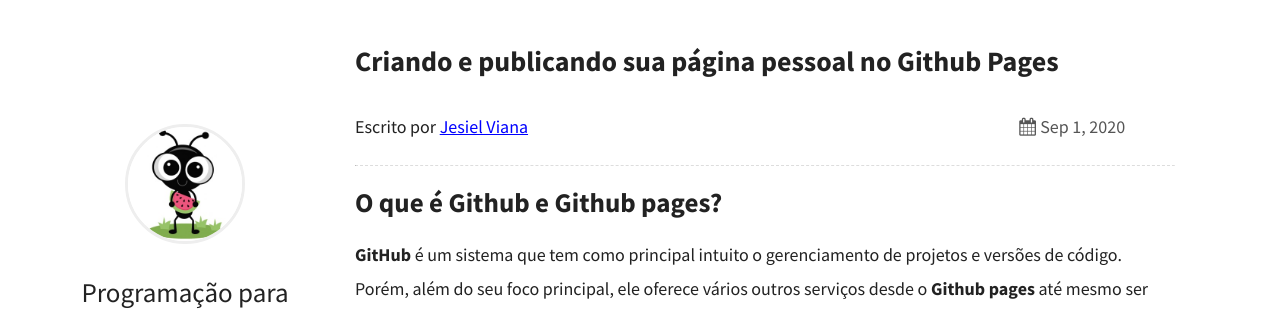
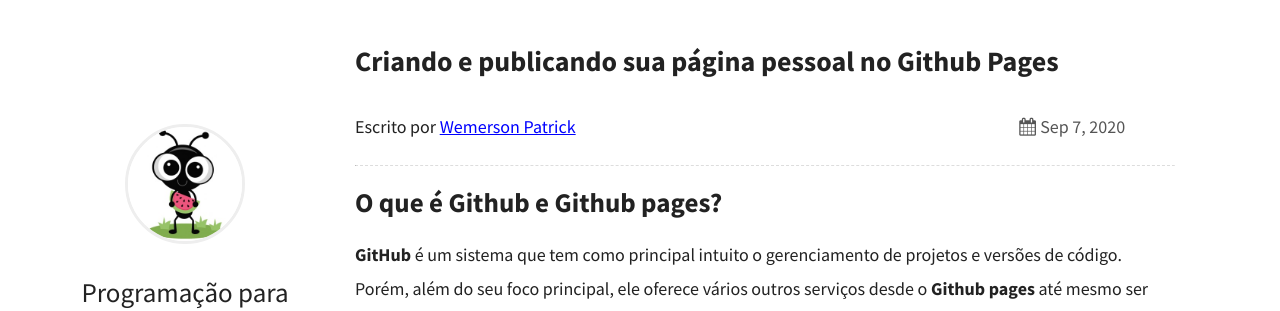
Before and after one commit to jesielviana/web-dev, a Jekyll site: the page built from tutoriais/github-pages.md, in a window 1280 px wide and 900 px high. Shown: the top 311 px of the window. Built offline with Jekyll 4.4.1, drawn with Linux system fonts in a browser that asks for light colours.

Commit message:
Refatoring all structure from pictures

```diff
--- a/tutoriais/github-pages.md
+++ b/tutoriais/github-pages.md
@@ -1,12 +1,11 @@
 ---
 layout: post
 title: Criando e publicando sua página pessoal no Github Pages
-date: 01/09/2020
-autor: Jesiel Viana
-autorlink: https://twitter.com/jesielviana
+date: 07/09/2020
+autor: Wemerson Patrick
+autorlink: https://wemersonpd.github.io
 ---
 
-<!-- Descrever tutorial...[link](#) -->
 ## O que é Github e Github pages?
 
 **GitHub** é um sistema que tem como principal intuito o gerenciamento de projetos e versões de código. Porém, além do seu foco principal, ele oferece vários outros serviços desde o **Github pages** até mesmo ser uma rede social de desenvolvedores.
@@ -17,7 +16,8 @@
 
 De forma rápida e prática, acesse [github.com](https://github.com/) e clique em **Sign up (inscrever-se)**, como mostra a Imagemm 1.1.
 
-![Clicando em Sign up](../assets/img/github-pages/github-signup.png)
+<img alt="Clicando em Sign up (inscrever-se)" src="../assets/img/github-pages/github-signup.png" style="display: block">
+
 Imagem 1.1 - Clicando em Sign up (inscrever-se).
 
 Depois basta preencher todos os campos e efetuar **Sign in (login)**, então estamos prontos para continuar.
@@ -26,77 +26,92 @@
 
 Após estar logado no Github, vamos criar o nosso repositório clicando em **new**, como na Imagem 2.1.
 
-![Criando um novo repositório](../assets/img/github-pages/github-create-repository.png)
+<img style="display: block" alt="Criando um novo repositório" src="../assets/img/github-pages/github-create-repository.png">
+
 Imagem 2.1 - Criando um novo repositório
 
 Em seguida irá aparecer uma tela como na Imagem 2.2.
 
-![Estrutura para criação de um repositório](../assets/img/github-pages/github-create-repository-initial-config.png)
+<img style="display: block" alt="Estrutura para criação de um repositório" src="../assets/img/github-pages/github-create-repository-initial-config.png">
+
 Imagem 2.2 - Estrutura para criação de um repositório
 
 Em **Repository name (Nome do repositório)** devemos especificar um nome para nosso site como mostra a Imagemm 2.3, porém para que seja possível )ativar) o github pages, é necessário que o repositório seja nomeado com **user-name.github.io**, onde devemos substituir **user-name** por o seu nome de usuário. Caso não lembre seu nome de usuário, ele é o valor contído no campo **Owner** como mostra a Imagem 2.3.
 
-![Nome do repositório](../assets/img/github-pages/github-create-repository-name.png)
+<img style="display: block" alt="Nome do repositório" src="../assets/img/github-pages/github-create-repository-name.png">
+
 Imagem 2.3 - Nome do repositório
 
 No github os repositórios podem ser públicos ou privados. A principal diferença entre os dois tipos são a sua vizualização, onde o público qualquer pessoa pode o vizualizar, já o privado só é possível por pessoas com sua autorização. No caso do Github pages, é preciso que seu repositório seja público, por isso vamos marcar a opção **Public (Público)** como na figura 2.4.
 
-![Selecionando Public](../assets/img/github-pages/github-create-repository-public.png)
+<img style="display: block" alt="Selecionando Public" src="../assets/img/github-pages/github-create-repository-public.png">
+
 Imagem 2.4 - Selecionando Public (Público)
 
 Após isso, clique em **create repository (Criar repositório)** para que o seu repositório seja criado. Em seguida irá aparecer uma tela como a Imagem 2.5.
 
-![Configurações inicias do projeto](../assets/img/github-pages/github-repository-view.png)
+<img style="display: block" alt="Configurações inicias do projeto" src="../assets/img/github-pages/github-repository-view.png">
+
 Imagem 2.5 - Configurações inicias do projeto
 
 Vamos **copiar o link do repositório**, para que seja possível **clonar** o mesmo.
 
-![Copiando o link do repositório](../assets/img/github-pages/github-repository-link.png)
+<img style="display: block" alt="Copiando o link do repositório" src="../assets/img/github-pages/github-repository-link.png">
+
 Imagem 2.6 - Copiando o link do repositório
 
 ## 3 - Criando a estrutura básica do seu site pessoal
 
 Abra o seu terminal e acesse a pasta no qual você quer salvar seu repositório. Para acessar uma pasta já existente no computador, basta digitar `cd pasta`, onde devemos substituir `pasta` por a pasta que queremos entrar, até chegar na desejada, como na Imagem 2.7.
 
-![Entrando na pasta dev web](../assets/img/github-pages/open-folder-for-clone-to-repository.png)
+<img style="display: block" alt="Entrando na pasta dev web" src="../assets/img/github-pages/open-folder-for-clone-to-repository.png">
+
 Imagem 3.1 - Entrando em uma pasta existente para clonar o repositório para a mesma
 
 Caso esteja tentando acessar uma pasta e não esteja conseguindo, basta utilizar o comando `dir` no windows (Imagem 3.3.1) ou `ls` no linux (Imagem 3.3.2), para que seja possível vizualizar as pastas que podem ser acessadas com o `cd pasta`.
 
 Agora vamos **clonar** nosso repositório para que seja possível baixá-lo e editá-lo em qualquer lugar. Para clonar o repositório é preciso ter o Git instalado na sua máquina, caso não tenha basta acessar [git.com](https://git-scm.com/downloads), faça o download e o instale. Com o git na sua máquina e com o terminal que abrimos no passo anterior, digite ``git clone link-do-repositório`` (Imagem 3.2), onde deve-se subistituir ``link-do-repositorio`` por o link do seu repositório (Imagem 2.6), por fim teremos baixado no nosso computador a pasta raiz do projeto.
 
-![Clonando o repositório](../assets/img/github-pages/clone-repository.png)
+<img style="display: block" alt="Clonando o repositório" src="../assets/img/github-pages/clone-repository.png">
+
 Imagem 3.2 - Clonando o repositório
 
 Após ter clonado, é possível vizualizar o repositório do projeto acessando a pasta que você escolheu ou apenas utilizando o comando `dir` no windows (Imagem 3.3.1) e `ls` no linux (Imagem 3.3.2).
 
-![Vizualização do repositório no windows](../assets/img/github-pages/view-repository-in-windows.png)
+<img style="display: block" alt="Vizualização do repositório no windows" src="../assets/img/github-pages/view-repository-in-windows.png">
+
 Imagem 3.3.1 - Vizualizando o repositório via terminal no windows
 
-![Vizualização do repositório no linux](../assets/img/github-pages/view-repository-in-linux.png)
+<img style="display: block" alt="Vizualização do repositório no linux" src="../assets/img/github-pages/view-repository-in-linux.png">
+
 Imagem 3.3.2 - Vizualizando o repositório via terminal no linux
 
 Agora que sabemos o nome do repositório na sua máquina, vamos acessá-lo pelo terminal com o comando `cd nome-do-repositório` (Imagem 3.4), onde `nome-do-repositório`deve ser substituído por o nome do repositório que encontramos no passo anterior, como mostra a Imagem 3.3.1 ou 3.3.2, dependendo do seu sistema operacional.
 
-![Entrando no repositório](../assets/img/github-pages/open-repository-in-terminal.png)
+<img style="display: block" alt="Entrando no repositório" src="../assets/img/github-pages/open-repository-in-terminal.png">
+
 Imagem 3.4 - Entrando no repositório via terminal
 
 Por fim, vamos abrir o repositório no Visual Studio Code (VsCode) que é um editor de código-fonte desenvolvido pela Microsoft para Windows, Linux e macOS. Caso não tenha ele no seu computador, acesse [vscode.com](https://code.visualstudio.com/Download) para baixá-lo e instalá-lo. Após isso, digite no terminal `code .` para abrir o repositório no VsCode (Imagem 3.5).
 
-![Abrindo o repositório no VsCode](../assets/img/github-pages/open-repository-in-vscode.png)
+<img style="display: block" alt="Abrindo o repositório no VsCode" src="../assets/img/github-pages/open-repository-in-vscode.png">
+
 Imagem 3.5 - Abrindo o repositório no VsCode
 
 Então será aberto uma aba como da Imagem 3.6, onde mostra o vscode com nosso repositório aberto nele.
 
-![Vizualizando repositório no VsCode](../assets/img/github-pages/view-repository-open-in-vscode.png)
+<img style="display: block" alt="Vizualizando repositório no VsCode" src="../assets/img/github-pages/view-repository-open-in-vscode.png">
+
 Imagem 3.6 - Vizualizando o repositório aberto no VsCode
 
 Agora vamos criar o arquivo base para nosso site. Clique como o botão direito **no repositório**, então selecione **new file** (Imagem 3.7), então informe o nome do arquivo, que obrigatóriamente para este exemplo, deve-se chama **index.html** como na Imagem 3.8.
 
-![New file (Novo arquivo)](../assets/img/github-pages/create-new-file.png)
+<img style="display: block" alt="New file (Novo arquivo)" src="../assets/img/github-pages/create-new-file.png">
+
 Imagem 3.7 - Clicando em criar um new file (novo arquivo)
 
-![Nome do arquivo](../assets/img/github-pages/name-new-file.png)
+<img style="display: block" alt="Nome do arquivo" src="../assets/img/github-pages/name-new-file.png">
+
 Imagem 3.8 - Nomeando o arquivo
 
 Então clique no arquivo **index.js**, copie e cole o seguinte código de exemplo, modificando `Seu nome` com seu nome:
@@ -118,7 +133,8 @@
 
 O arquivo deve ficar como o da Imagem 3.9, onde temos a estrutura básica para nosso site, deixando claro que este código é apenas um exemplo e o mesmo pode ser alterado como queira. **Não se esqueça de salvar o arquivo precionando `Control + s`**.
 
-![Estrutura básica do site](../assets/img/github-pages/view-code-initial.png)
+<img style="display: block" alt="Estrutura básica do site" src="../assets/img/github-pages/view-code-initial.png">
+
 Imagem 3.9 - Estrutura básica do site
 
 As alterações feitas até o momento são locais, então será preciso enviar as alterações para o GitHub, o que será feito no passo 4.
@@ -127,26 +143,31 @@
 
 Para que seja possível enviar as alterações feitas para o Github, precisamos commitar as alterações, que é o ato de gerar uma nova "versão" do nosso código e enviar está "nova versão" para alguma plataforma de gerenciamento de código, no caso o Github. Então para que seja possível commitar e mandar para nosso repositório. Abra o terminal clicando em **Terminal** depois **new terminal (novo terminal)** como na Imagem 4.1.
 
-![Abrindo um terminal no VsCode](../assets/img/github-pages/open-terminal-in-vscode.png)
+<img style="display: block" alt="Abrindo um terminal no VsCode" src="../assets/img/github-pages/open-terminal-in-vscode.png">
+
 Imagem 4.1 - Abrindo um terminal no VsCode
 
 Note que na parte inferior da sua tela foi aberto um terminal. Agora de fato vamos commitar nossa aplicação. Digite `git add .` para que seja adicionado todos os arquivos ao git. Depois digite `git commit -m "Commit inicial"`. Por fim digite `git push`, e agora mandamos nossas alterações locais para seu repositório no github. Note que **todos** os comandos são descritos na Imagem 4.2.
 
-![Comandos git](../assets/img/github-pages/git-commit.png)
+<img style="display: block" alt="Comandos git" src="../assets/img/github-pages/git-commit.png">
+
 Imagem 4.2 - Comandos git
 
 Então vá no repositório no Github, acesse  **Settings (configurações)** do repositório (Imagem 4.3)
 
-![Clicando em configurações](../assets/img/github-pages/touch-settings-github.png)
+<img style="display: block" alt="Clicando em configurações" src="../assets/img/github-pages/touch-settings-github.png">
+
 Imagem 4.3 - Clicando em configurações
 
 Role até a sessão Github pages, onde irá conter o link para seu site, então basta clicar no mesmo e será redirecionado para o seu site (Imagem 4.4).
 
-![Clicando no link do site](../assets/img/github-pages/touch-link-site.png)
+<img style="display: block" alt="Clicando no link do site" src="../assets/img/github-pages/touch-link-site.png">
+
 Imagem 4.4 - Clicando no link do site
 
 Após ser redirecionado para o seu site, note que irá aparecer exatamente o que colocamos no arquivo **index.html** (Imagem 4.5).
-![Vizualizando o site](../assets/img/github-pages/view-site.png)
+<img style="display: block" alt="Vizualizando o site" src="../assets/img/github-pages/view-site.png">
+
 Imagem 4.5 - Vizualizando o site
 
 ## 5 - Conclusão
```
